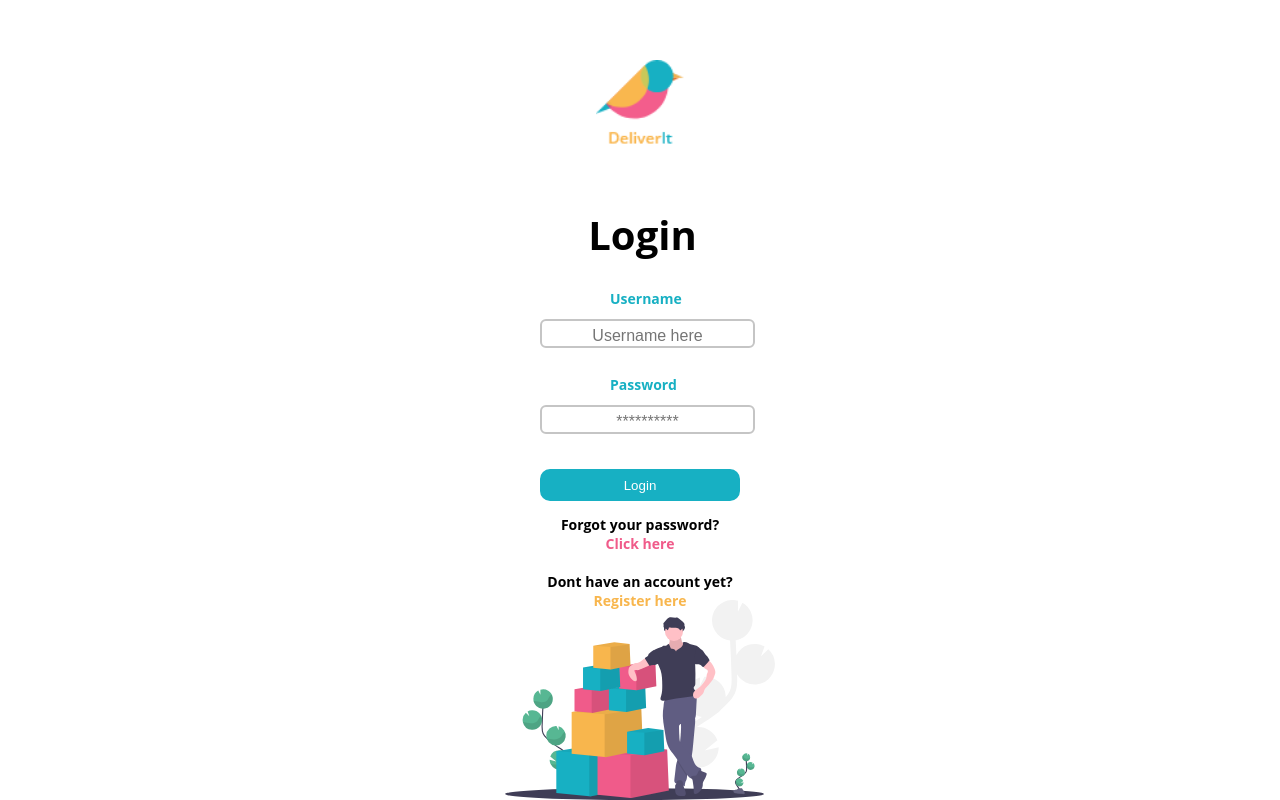
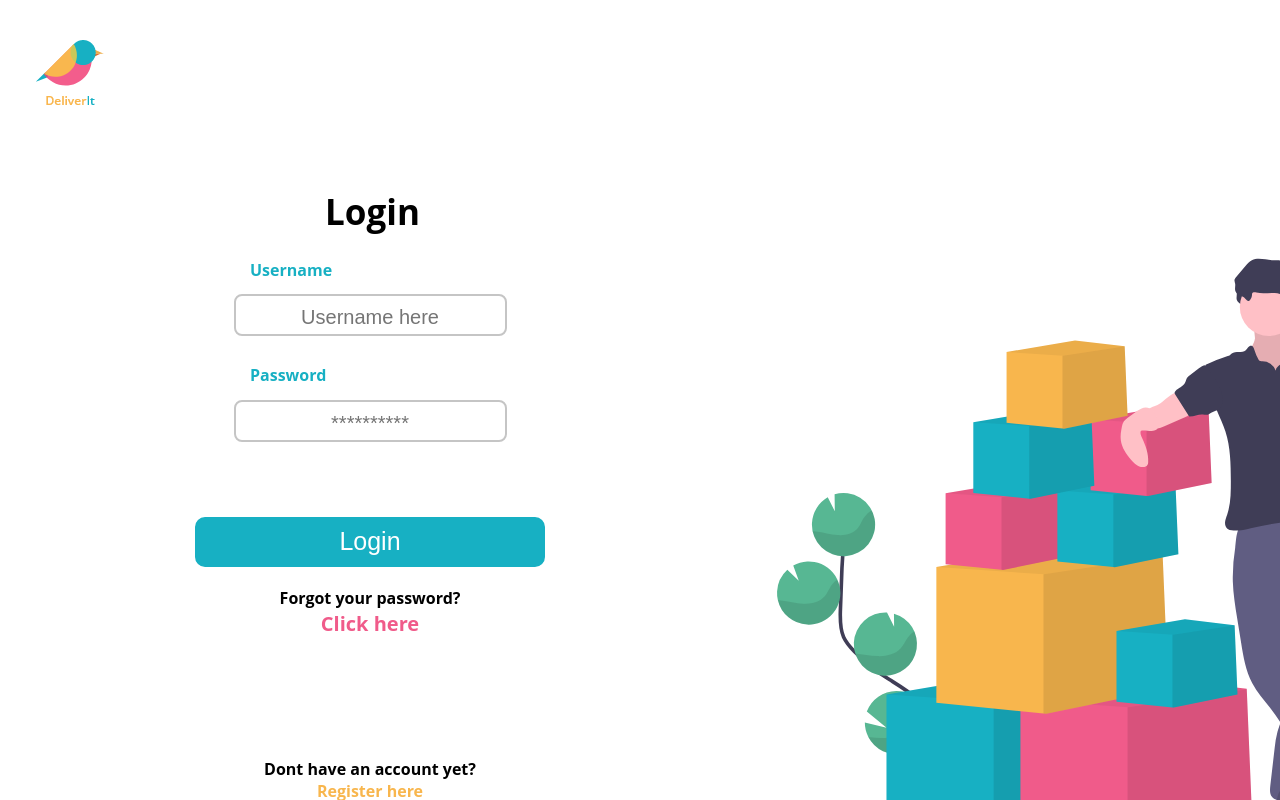
Before and after one commit to coding-hub-org/deliverit, a React (Create React App) app in the folder deliverit-frontend/: page / in a window 1280 px wide. Built offline with nearby package versions, Linux system fonts and the light colour scheme.

Commit message:
media queries are finished and is now mobile and desktop friendly :)

```diff
--- a/deliverit-frontend/src/components/LoginSection/LoginSection.css
+++ b/deliverit-frontend/src/components/LoginSection/LoginSection.css
@@ -11,7 +11,7 @@
 .LoginSection-section--loginWrapper__alignDiv{
   display:grid;
   justify-items: center;
-  padding-top: 20px;
+  padding-top: 10px;
 
 }
 
@@ -21,8 +21,7 @@
   width: 200px;
   justify-content: center;
   align-content: center;
-
-
+  top: -30px;
 
 }
 .LoginSection-section--loginWrapper__alignDiv--loginForm h3 br{
@@ -43,32 +42,48 @@ display: none;
 }
 
 .LoginSection-section--loginWrapper__alignDiv--loginForm h2 {
-  font-size: 8px;
+  font-size: 12px;
   color: #17b0c3;
   text-align: left;
-  margin-left: 85px;
+  margin-left: 75px;
 }
 .LoginSection-section--loginWrapper__alignDiv--loginForm h3 {
-  font-size: 10px;
+  font-size: 12px;
   color: black;
   text-align: center;
 }
 .LoginSection-section--loginWrapper__alignDiv--loginForm h4 {
-  font-size: 10px;
+  font-size: 12px;
   color: black;
   text-align: left;
 }
 
 .LoginSection-section--loginWrapper__alignDiv--loginForm h4 span {
-  font-size: 10px;
+  font-size: 12px;
   color: #f8b64d;
   text-align: center;
 
 }
 .LoginSection-section--loginWrapper__alignDiv--loginForm h3 span {
-  font-size: 10px;
+  font-size: 12px;
   color: #f05b8a;
   text-align: center;
+
+}
+
+.LoginSection-section--loginWrapper__alignDiv--loginForm h3 span br {
+  display: block;
+
+}
+.LoginSection-section--loginWrapper__alignDiv--loginForm h4{
+  text-align: center;
+
+}
+
+.LoginSection-section--loginWrapper__alignDiv--loginForm h4 span{
+  text-align: center;
+  display: block;
+
 }
 
 .LoginSection-section--loginWrapper__alignDiv--loginForm__userLogin {
@@ -76,7 +91,7 @@ display: none;
   border-color: rgb(197, 197, 197);
   border-radius: 6px;
   text-align: center;
-  font-size: 10px;
+  font-size: 14px;
   margin-bottom: 15px;
 
 }
@@ -116,96 +131,206 @@ display: none;
 
 }
 
-@media (min-width: 400px) {
 
-  .LoginSection-section--loginWrapper__alignDiv{
-    display:grid;
-    justify-items: center;
-    padding-top: 50px;
+/*-------------------------------------------------------------*/
+
+/*---------------------------MEDIA QUERIES---------------------*/
+
+/*-------------------------------------------------------------*/
+@media (min-width:768px) {
 
 
-  }
-}
-@media (min-width: 400px ), (min-height:800px) {
-
-  .LoginSection-section--loginWrapper__alignDiv{
-    display:grid;
-    justify-items: center;
-    padding-top: 90px;
-
-
-
-  }
-  .LoginSection-section--loginWrapper__alignDiv--loginForm {
-    overflow-wrap: break-word;
-
+  .LoginSection-section--loginWrapper__alignDiv--loginForm h1 {
+    text-align: center;
+    font-size: 70px;
+    padding-left: 5px;
   }
 
-  .LoginSection-section--loginWrapper__alignDiv--loginForm h3 br{
-    display: block;
-
-    }
-
-  .LoginSection-section--loginWrapper__alignDiv--loginForm h4 span br {
-      display: block;
-
-      }
-
-
   .LoginSection-section--loginWrapper__alignDiv--loginForm h2 {
-    font-size: 14px;
+    font-size: 20px;
     color: #17b0c3;
     text-align: left;
-    margin-left: 70px;
+    margin-left: 50px;
   }
   .LoginSection-section--loginWrapper__alignDiv--loginForm h3 {
-    font-size: 14px;
+    font-size: 20px;
     color: black;
     text-align: center;
+    margin-bottom: 0px;
   }
   .LoginSection-section--loginWrapper__alignDiv--loginForm h4 {
-    font-size: 14px;
+    font-size: 20px;
     color: black;
     text-align: center;
   }
 
   .LoginSection-section--loginWrapper__alignDiv--loginForm h4 span {
-    font-size: 14px;
+    font-size: 20px;
     color: #f8b64d;
+    text-align: center;
 
   }
   .LoginSection-section--loginWrapper__alignDiv--loginForm h3 span {
-    font-size: 14px;
+    font-size: 20px;
     color: #f05b8a;
     text-align: center;
+
+  }
+
+  .LoginSection-section--loginWrapper__alignDiv--loginForm {
+    position: relative;
+    width: 400px;
+    justify-content: center;
+    align-content: center;
+
+
+  }
+
+  .LoginSection-section--loginWrapper__alignDiv--leaningLogo__leaningMan {
+    box-sizing: border-box;
+    height: 370px;
+   width: 100vw;
   }
 
   .LoginSection-section--loginWrapper__alignDiv--loginForm__userLogin {
     border-style: solid;
-    border-color: rgb(197, 197, 197);
     border-radius: 6px;
     text-align: center;
-    font-size: 16px;
+    font-size: 26px;
     margin-bottom: 15px;
-    padding-top: 6px;
 
   }
   .LoginSection-section--loginWrapper__alignDiv--loginForm__loginButton {
-    width: 200px;
-    height: 32px;
+    width: 350px;
+    height: 50px;
     border-radius: 10px;
-    margin-top: 20px;
-    color: white;
-    background-color: #17b0c3;
+    margin-top: 5px;
     border-style: solid;
-    border-color: #17b0c3;
+    font-size: 25px;
+    }
+
+    .LoginSection-section--loginWrapper__alignDiv{
+      display:grid;
+      justify-items: center;
+      padding-top: 5px;
+
+
+    }
+
+}
+
+
+/*-------------------------------------------------------------*/
+
+/*----------------MEDIA QUERIE FOR DESKTOP---------------------*/
+
+/*-------------------------------------------------------------*/
+
+
+@media (min-width:1000px) {
+
+  .LoginSection-section--loginWrapper{
+    display:grid;
+    grid-template-columns: 50% 50%;
+    grid-template-rows: auto 1fr;
+    width: 100vw;
+    overflow: hidden;
+    }
+
+  .LoginSection-section--loginWrapper__birdLogo img{
+
+      height: 70px;
+      float: left;
+      margin-left: -500px;
+      padding-top: 20px;
   }
 
-  .LoginSection-section--loginWrapper__birdLogo img {
-    height: 90px;
-    padding-top: 40px;
+
+  .LoginSection-section--loginWrapper__alignDiv {
+    grid-column: 1;
+
+  }
+
+  .LoginSection-section--loginWrapper__alignDiv--leaningLogo{
+    /* display: block; */
+    grid-column: 2;
+    display: flex;
+    align-items: flex-end;
+    position: relative;
+    }
+  .LoginSection-section--loginWrapper__alignDiv--leaningLogo img{
+    height: 650px;
+    width: 1000px;
+    float: right;
+    margin-left: 80px;
+  }
+
+  .LoginSection-section--loginWrapper__alignDiv--loginForm h1 {
+    text-align: center;
+    font-size: 35px;
+    padding-left: 5px;
+  }
+
+  .LoginSection-section--loginWrapper__alignDiv--loginForm h2 {
+    font-size: 16px;
+    color: #17b0c3;
+    text-align: left;
+    margin-left: 80px;
+  }
+  .LoginSection-section--loginWrapper__alignDiv--loginForm h3 {
+    font-size: 16px;
+    color: black;
+    text-align: center;
+    margin-bottom: 0px;
+    padding-bottom: 100px;
+  }
+  .LoginSection-section--loginWrapper__alignDiv--loginForm h4 {
+    font-size: 16px;
+    color: black;
+    text-align: center;
+  }
+
+  .LoginSection-section--loginWrapper__alignDiv--loginForm h4 span {
+    font-size: 16px;
+    color: #f8b64d;
+    text-align: center;
+
+
+  }
+  .LoginSection-section--loginWrapper__alignDiv--loginForm h3 span {
+    font-size: 20px;
+    color: #f05b8a;
+    text-align: center;
 
 
   }
 
+
+  .LoginSection-section--loginWrapper__alignDiv--loginForm__userLogin {
+    border-style: solid;
+    border-radius: 8px;
+    text-align: center;
+    font-size: 20px;
+    padding-bottom: 5px;
+    padding-top: 10px;
+
+  }
+
+  .LoginSection-section--loginWrapper__alignDiv--loginForm {
+    position: relative;
+    width: 400px;
+    justify-content: center;
+    align-content: center;
+    padding-top: 100px;
+    padding-left: 100px;
+
+
+  }
+  .LoginSection-section--loginWrapper__alignDiv--loginForm__loginButton {
+
+    border-radius: 10px;
+    margin-top: 60px;
+
+    }
+
 }
```
